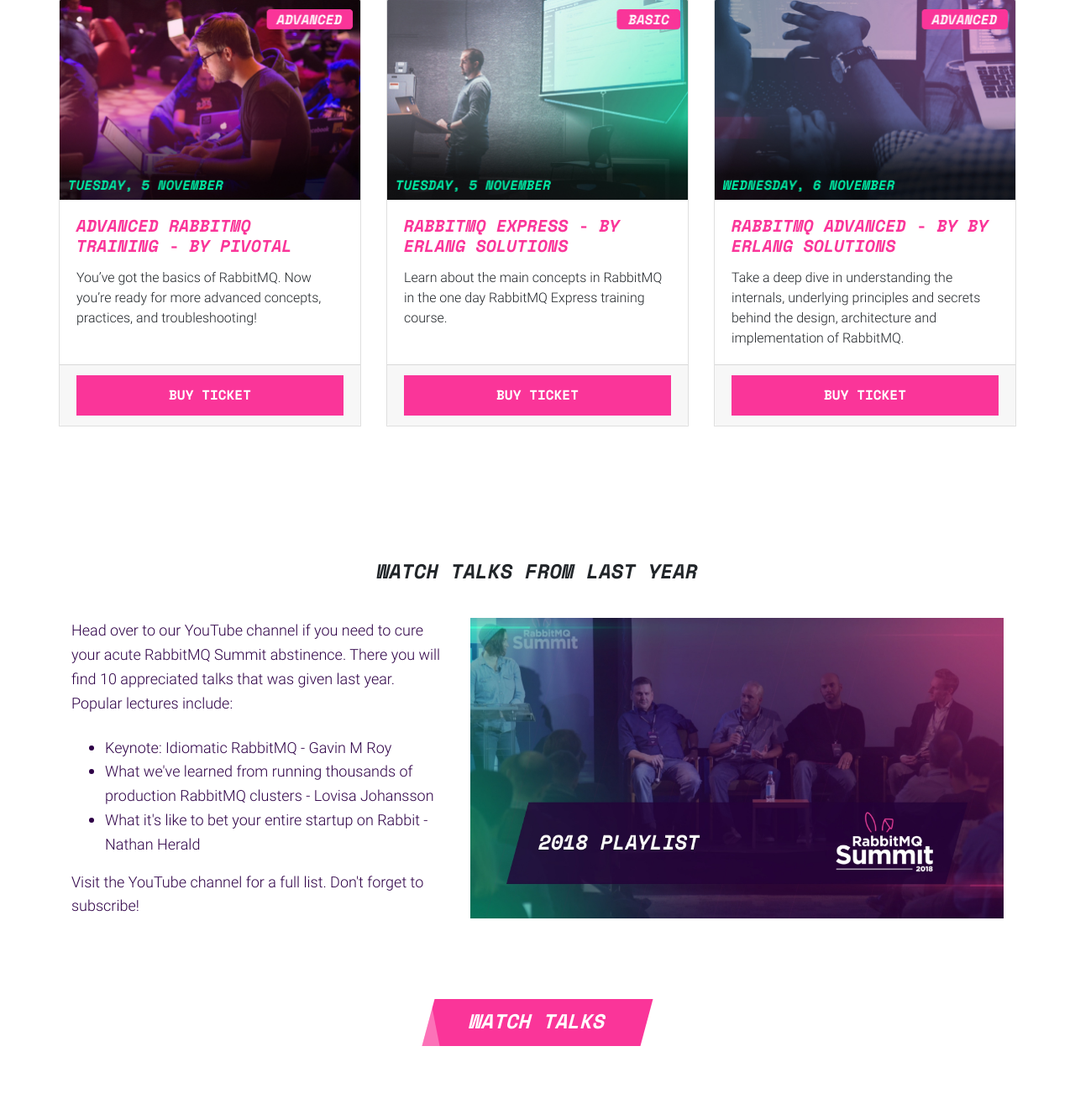
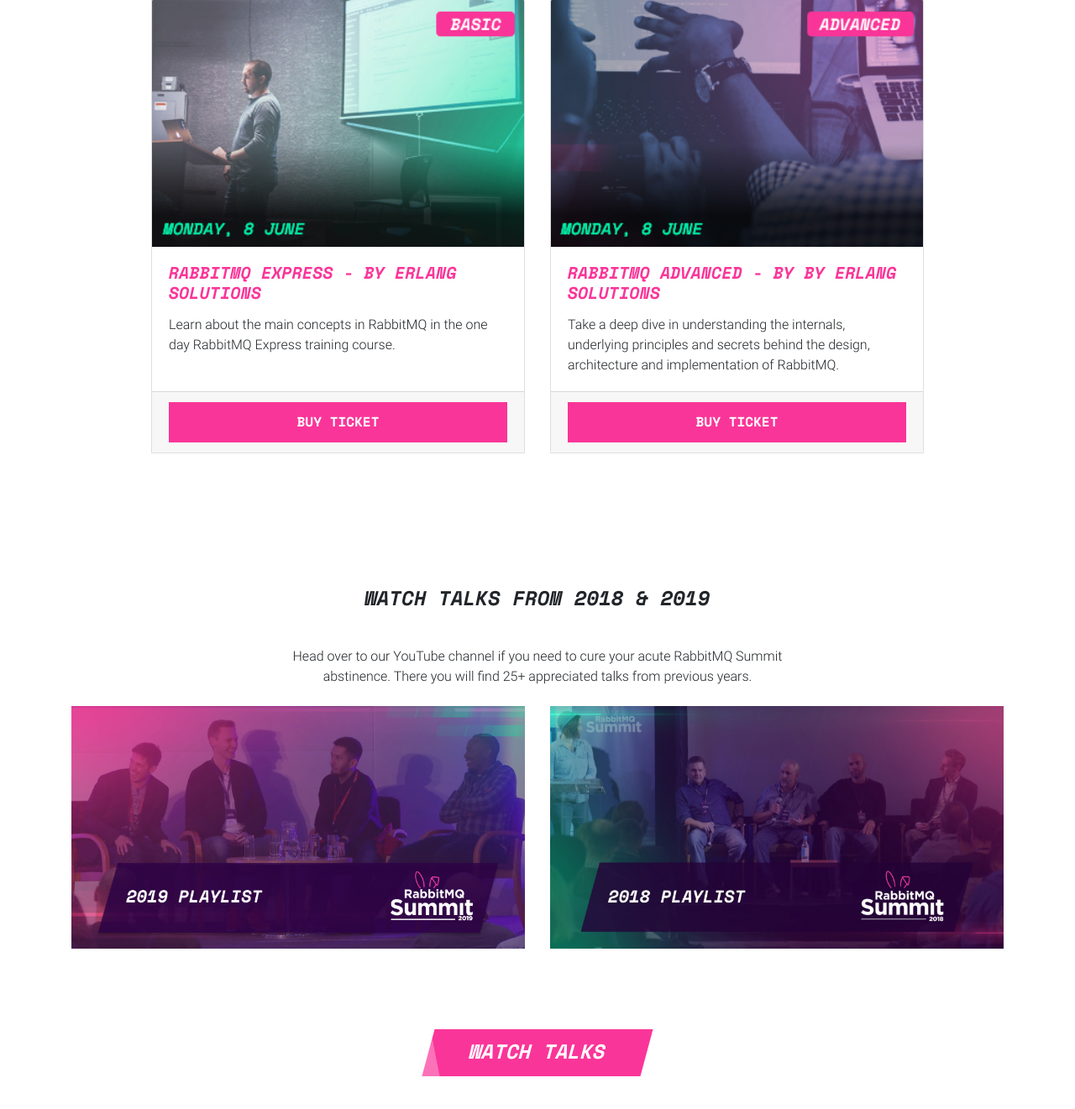
Before and after one commit to isabella232/rabbitmq-summit-1, a Jekyll site: the page built from thank-you.html, in a window 1280 px wide and 1400 px high, scrolled down 962 px, cut to the strip 0-1370 px from the top of the window. Shown: the top 1321 px of the strip at 84% size. Built offline with Jekyll 4.4.1, drawn with Linux system fonts in a browser that asks for light colours; nearby versions of some CDN libraries; comment, search, counter and statistics services are not loaded; some of the changed text lies outside the part shown.

Commit message:
Adds ticket sales and call for talks for Berlin 2020

```diff
--- a/2018.html
+++ b/2018.html
@@ -1,5 +1,5 @@
 ---
-layout: page
+layout: page-new
 title: RabbitMQ Summit 2018
 description: >
   The first RabbitMQ Summit brings together RabbitMQ users and developers from around the world. Learn from speakers and keynotes on what’s happening in and around RabbitMQ.
--- a/2019.html
+++ b/2019.html
@@ -15,7 +15,7 @@ footer-logo: /img/logo-pink.png
           <div class="logo-wrap skew-box">
             <div class="logo">
               <a href="/" class="d-block pr-0 pr-md-4 text-center text-xl-left">
-                <img src="/img/logo.png" alt="RabbitMQ Summit 2019" />
+                <img src="/img/logo-2019.png" alt="RabbitMQ Summit 2019" />
               </a>
             </div>
           </div>
--- a/thank-you.html
+++ b/thank-you.html
@@ -58,21 +58,12 @@ footer-logo: /img/logo-pink.png
           <h4 class="text-uppercase mb-2 text-center">
             Interested in some RabbitMQ training?<br/>
           </h4>
-          <p class="text-center">Optional post-event</p>
+          <p class="text-center">Optional pre-events</p>
         </div>
       </div>
       <div class="row justify-content-center mb-3">
+        <div class="col-12 col-lg-10">
           <div class="card-deck">
-          <div class="card">
-            <img src="/img/rmqs-event-advanced-training.jpg" class="card-img-top" alt="...">
-            <div class="card-body">
-              <h5 class="card-title text-uppercase text-primary">Advanced RabbitMQ training - by Pivotal</h5>
-              <p class="card-text">You’ve got the basics of RabbitMQ. Now you’re ready for more advanced concepts, practices, and troubleshooting! </p>
-            </div>
-            <div class="card-footer">
-              <a class="btn btn-primary text-uppercase space-mono btn-block buy-button" id="eventbrite-widget-modal-trigger-1" href="https://www.eventbrite.co.uk/e/rabbitmq-summit-2019-tickets-59533630692" target="_blank">Buy ticket</a>
-            </div>
-          </div>
             <div class="card">
               <img src="/img/rmqs-event-rabbitmq-express.jpg" class="card-img-top" alt="...">
               <div class="card-body">
@@ -80,7 +71,7 @@ footer-logo: /img/logo-pink.png
                 <p class="card-text">Learn about the main concepts in RabbitMQ in the one day RabbitMQ Express training course.</p>
               </div>
               <div class="card-footer">
-              <a class="btn btn-primary text-uppercase space-mono btn-block buy-button" id="eventbrite-widget-modal-trigger-2" href="https://www.eventbrite.co.uk/e/rabbitmq-summit-2019-tickets-59533630692" target="_blank">Buy ticket</a>
+                <a class="btn btn-primary text-uppercase space-mono btn-block buy-button" id="eventbrite-widget-modal-trigger-2" href="https://www.eventbrite.co.uk/e/rabbitmq-summit-2020-tickets-94648376843" rel="noopener noreferrer" target="_blank">Buy ticket</a>
               </div>
             </div>
             <div class="card">
@@ -92,7 +83,8 @@ footer-logo: /img/logo-pink.png
                   architecture and implementation of RabbitMQ.</p>
               </div>
               <div class="card-footer">
-              <a class="btn btn-primary text-uppercase space-mono btn-block buy-button" id="eventbrite-widget-modal-trigger-3" href="https://www.eventbrite.co.uk/e/rabbitmq-summit-2019-tickets-59533630692" target="_blank">Buy ticket</a>
+                <a class="btn btn-primary text-uppercase space-mono btn-block buy-button" id="eventbrite-widget-modal-trigger-3" href="https://www.eventbrite.co.uk/e/rabbitmq-summit-2020-tickets-94648376843" rel="noopener noreferrer" target="_blank">Buy ticket</a>
+              </div>
             </div>
           </div>
         </div>
@@ -104,31 +96,27 @@ footer-logo: /img/logo-pink.png
       <div class="row justify-content-center mb-3">
         <div class="col-12">
           <h4 class="text-uppercase mb-4 text-center">
-            Watch talks from last year
+            Watch talks from 2018 &amp; 2019
           </h4>
         </div>
       </div>
-      <div class="row">
-        <div class="col-12 col-lg-5 col-xl-5 mb-5 mb-lg-0">
-          <div class="text text-sm text-success">
-            <p class="editable">
+      <div class="row justify-content-center">
+        <div class="col-12 col-md-8 col-lg-7 mb-5 mb-lg-0">
+          <p class="text-center">
             Head over to our YouTube channel if you need to cure your acute RabbitMQ Summit abstinence.
-              There you will find 10 appreciated talks that was given last year.
-              Popular lectures include:
-            </p>
-            <ul>
-              <li class="editable">Keynote: Idiomatic RabbitMQ - Gavin M Roy</li>
-              <li class="editable">What we've learned from running thousands of production RabbitMQ clusters - Lovisa Johansson</li>
-              <li class="editable">What it's like to bet your entire startup on Rabbit - Nathan Herald</li>
-            </ul>
-            <p>
-              Visit the YouTube channel for a full list. Don't forget to subscribe!
+            There you will find 25+ appreciated talks from previous years.
           </p>
         </div>
       </div>
-        <div class="col-12 col-lg-7 col-xl-7 mb-5">
-          <a href="https://www.youtube.com/watch?v=8Zf4zTatQYA&list=PLDUzG2yLXrU4Lz33ZzSdHyfqdHJ8Zum5A" class="talk-image youtube" data-embed="g3Cq9g7sDc4" target="_blank">
-            <img src="/img/youtube-playlist.jpg" class="img-fluid" alt="Visit our YouTube channel"/>
+      <div class="row">
+        <div class="col-12 col-md-6 mb-5">
+          <a href="https://www.youtube.com/watch?v=K5wZUoz4dak&list=PLDUzG2yLXrU7gQAzZwMEkjkfTy0L5FsJx" class="talk-image" target="_blank">
+            <img src="/img/rmqs19-playlist.jpg" class="img-fluid" alt="Watch our YouTube playlist 2019"/>
+          </a>
+        </div>
+        <div class="col-12 col-md-6 mb-5">
+          <a href="https://www.youtube.com/watch?v=8Zf4zTatQYA&list=PLDUzG2yLXrU4Lz33ZzSdHyfqdHJ8Zum5A" class="talk-image" target="_blank">
+            <img src="/img/rmqs18-playlist.jpg" class="img-fluid" alt="Watch our YouTube playlist 2018"/>
           </a>
         </div>
       </div>
@@ -139,11 +127,10 @@ footer-logo: /img/logo-pink.png
             <span class="lines"></span>
             <span class="lines"></span>
             <span class="lines"></span>
-            <a href="https://www.youtube.com/watch?v=8Zf4zTatQYA&list=PLDUzG2yLXrU4Lz33ZzSdHyfqdHJ8Zum5A" target="_blank" class="btn btn-primary w-100 text-uppercase big-space-mono">
+            <a href="https://www.youtube.com/rabbitmqsummit?sub_confirmation=1" target="_blank" class="btn btn-primary w-100 text-uppercase big-space-mono">
               Watch Talks
             </a>
           </label>
-        </div>
         </div>
       </div>
   </section>
```
Also changed, not shown: other parts of thank-you.html (+9 -16 lines), index.html (+199 -119 lines), img/logo-2019.png (added), img/logo.png, img/rmqs-event-rabbitmq-advanced.jpg, img/rmqs-event-rabbitmq-express.jpg, img/rmqs18-playlist.jpg (added), img/rmqs19-playlist.jpg (added). Lines whose indentation alone changed are shown as unchanged.
